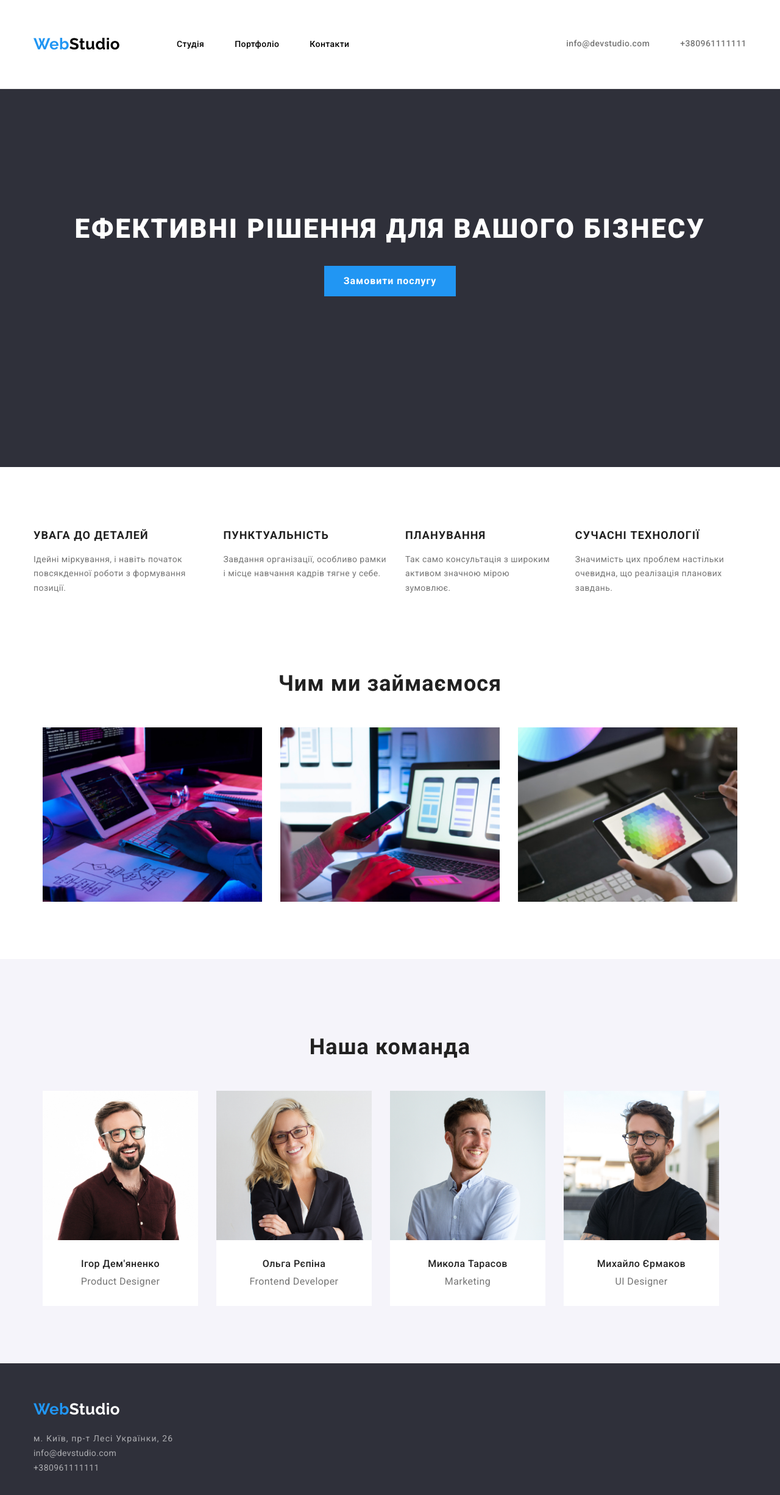
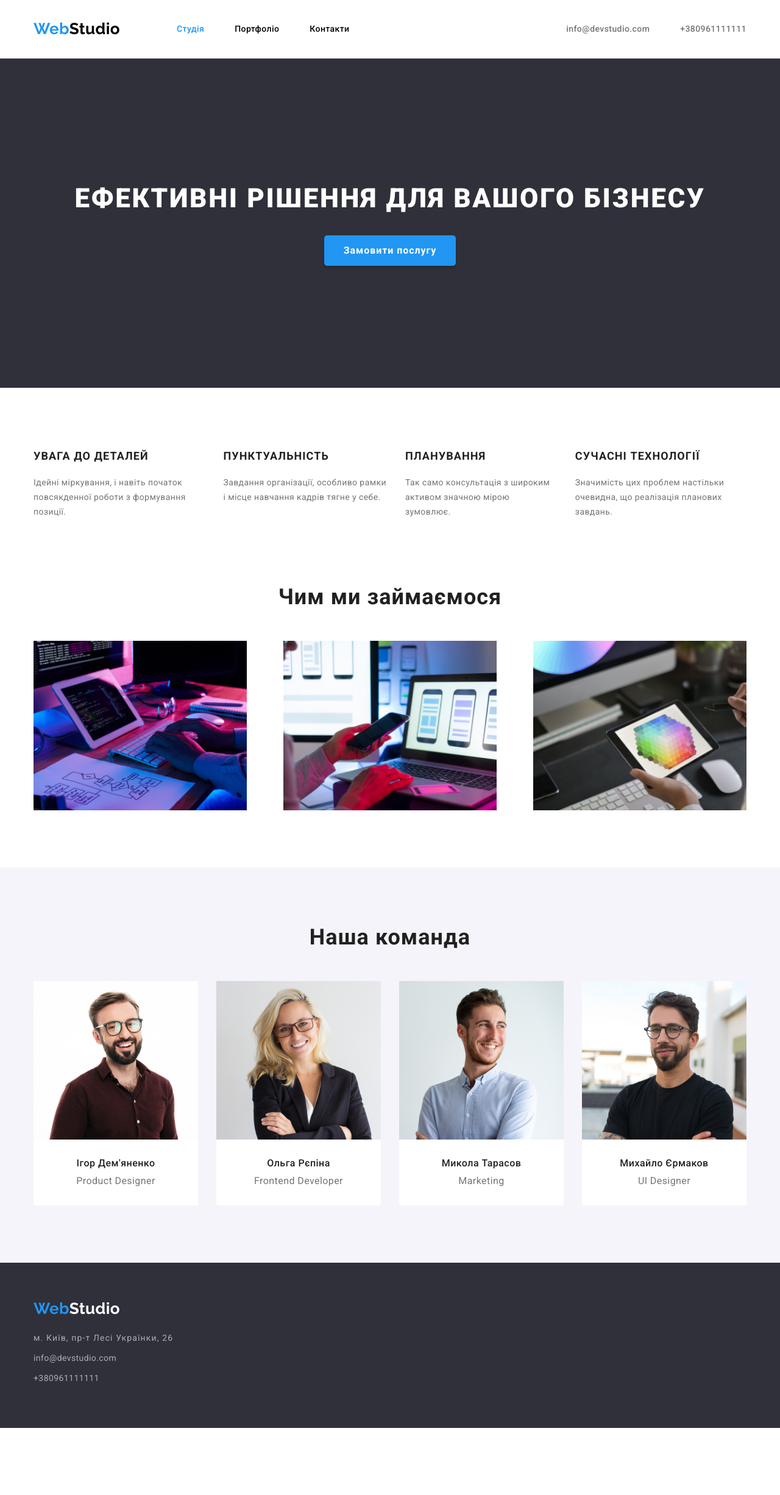
Before and after one commit to NataliaSova/goit-markup-hw-03, a plain HTML site: page index.html in a window 1280 px wide. Shown: the whole page at 61% size. After the commit the page ends 2342 px from the top, so only its background shows below. Drawn offline with nearby package versions, Linux system fonts and the light colour scheme.

Commit message:
4 спроба))

```diff
--- a/css/styles.css
+++ b/css/styles.css
@@ -8,6 +8,10 @@
     --window-color:#2F303A;
     --email-color:rgba(255, 255, 255, 0.6);
     --border-color:#EEEEEE;
+    --button-shadow-color:rgba(0, 0, 0, 0.15);
+    /*--shadow-comanda-color:*/
+    --button-activation-color:#188CE8;
+
 }
 
 /* основной цвет текста #757575  серый */
@@ -18,6 +22,7 @@
 /* вторичній цвет фона #F5F4FA  еле серый*/
 /* цвет окна #2F303A асфальт*/
 /* цвет имейла и телефона rgba(255, 255, 255, 0.6)*/
+/* цвет тени кнопки rgba(0, 0, 0, 0.15) */
 
 
 
@@ -52,8 +57,15 @@ ul{
     line-height: 1.19;
 
 }
+.logo-header{
+    padding-top: 32px;
+    padding-bottom: 32px;
+}
 .studo-logo{
     color:var(--title-text-color);
+}
+.site-nav .current{
+    color: var(--accent-color);
 }
 
 .studia{
@@ -78,8 +90,6 @@ ul{
     line-height:1.2;
     text-decoration: none;
     display: flex;
-    padding-top: 32px;
-    padding-bottom: 32px;
 
 }
 .list{
@@ -160,22 +170,23 @@ ul{
     padding: 10px 32px;
     border:none;
     margin-top: 30px;
+    border-radius: 5px;
+    box-shadow: 0px 4px 4px var(--button-shadow-color);
 }
 .button:hover,
 .button:focus{
-    color: var(--title-text-color)
+    background-color: var(--button-activation-color);
 }
 .hero {
     background-color: var(--window-color);
     text-align: center;
     padding-top: 200px;
-    padding-bottom: 280px;
+    padding-bottom: 200px;
 
 }
 .comanda-title-ul{
     display: flex;
-    padding-right:15px;
-    padding-left:15px;
+    gap: 30px;
 
 }
 .comanda-title-img{
@@ -246,7 +257,7 @@ ul{
     font-weight: 700;
     line-height: 2;
     letter-spacing: 0.06em;
-    margin-top: auto;
+
 }
 .portfolio-examples{
     display: flex;
@@ -256,20 +267,20 @@ ul{
 
 }
 .section-portfolio{
-    margin-top: 94px;
-    margin-bottom: 94px;;
+    padding-top: 94px;
+    padding-bottom: 94px;;
 }
 
 .container-portfolio{
     display: flex;
     margin-bottom: 50px;
     justify-content: center;
-    padding-left: 300px;
-    padding-right: 300px;
+
 
 }
 .portfolio-li{
     margin-right: 8px;
+    border-radius: 4px;
 
 }
 .container-portfolio .portfolio-li:last-child{
@@ -303,8 +314,7 @@ h3{
     margin-bottom: 10px;
 }
 .features-title{
-    margin-bottom: auto;
-    margin-top: auto;
+
     display: flex;
 }
 .title-inform{
@@ -312,7 +322,8 @@ h3{
     color:var(--primary-text-color);
     line-height:1.87;
     margin-top: 4px;
-    margin-bottom: 20px;
+    margin-bottom: 0px;
+
 }
 img{
     display: block;
@@ -328,10 +339,11 @@ img{
     line-height: 1.16;
     letter-spacing: 0.03em;
     margin-bottom: 50px;
+    margin-top: 0px;
 
 }
 .container-img{
-    margin-bottom:94px;
+    padding-bottom:94px;
 
 }
 .comanda-title-people{
@@ -350,18 +362,18 @@ img{
     width: 270px;
     background-color: var(--main-background-color);
     text-align: center;
-    margin-right: 30px;
+    border-bottom-left-radius: 4px;
+    border-bottom-right-radius: 4px;
+    box-shadow: 0px 1px 3px 1px var(--shadow-comanda-color);
+
 
 }
 .comanda-employee-ul{
     display: flex;
-    padding-left:15px;
-    padding-right:15px;
+    gap: 30px;
 
 }
-.comanda-employee:nth-child(4n){
-    margin-right: 30px;
-}
+
 .work-inform{
     color: var(--primary-text-color);
     font-size: 16px;
@@ -380,13 +392,13 @@ img{
 .web-footer{
     color: var(--main-background-color)
 }
-.container-futer{
 
+.futer-ul{
+    margin-top: 20px;
 }
-.futer-ul{
 
-    margin-bottom: 60px;
-    margin-top: 20px;
+.futer-li{
+    margin-bottom: 9px;
 }
 .adress{
   font-style: normal;
@@ -396,19 +408,19 @@ img{
   line-height: 1.7;
   text-decoration: none;
   letter-spacing: 0.03cm;
+
 }
 
 .adress-footer{
     margin-top:20px;
-    margin-bottom:60px;
     font-style: normal;
+
 }
 .mail{
     color:var(--email-color);
     font-size: 14px;
     text-decoration: none;
-    margin-top:9px;
-    margin-bottom:9px;
+
 }
 .phone{
    color:var(--email-color);
--- a/index.html
+++ b/index.html
@@ -4,21 +4,21 @@
     <meta charset="UTF-8">
     <meta http-equiv="X-UA-Compatible" content="IE=edge">
     <meta name="viewport" content="width=device-width, initial-scale=1.0">
-    <title>WebStudio</title>
     <link rel="preconnect" href="https://fonts.googleapis.com">
     <link rel="preconnect" href="https://fonts.gstatic.com" crossorigin>
     <link href="https://fonts.googleapis.com/css2?family=Raleway:wght@700&family=Roboto:wght@400;500;700;900&display=swap" rel="stylesheet">
+    <title>WebStudio</title>
     <link rel="stylesheet" href="node_modules/modern-normalize/modern-normalize.css">
     <link rel="stylesheet" href="./css/styles.css"/>
 </head>
 <body>
     <header class="page-header">
         <nav class="container main-nav">
-            <a href="/index.html" class="logo">Web<span class="studo-logo">Studio</span>
+            <a href="/index.html" class="logo logo-header">Web<span class="studo-logo">Studio</span>
             </a>
 
            <ul class="site-nav list">
-               <li class="site-nav-li"><a href="" class="site-nav current">Студія</a></li>
+               <li class="site-nav-li "><a href="" class="site-nav current ">Студія</a></li>
                <li class="site-nav-li"><a href="./portfilio.html" class="site-nav">Портфоліо</a> </li>
                <li class="site-nav-li"><a href="" class="site-nav">Контакти</a></li>
 
@@ -64,8 +64,8 @@
     </section>
 
 
-         <section>
-            <div class="container container-img">
+         <section class="container-img">
+            <div class="container" >
              <h2 class="comanda-title">Чим ми займаємося</h2>
              <ul class="comanda-title-ul">
                 <li class="comanda-title-img"><img src="./imege/img.jpg" alt="table" width="370"></li>
@@ -110,9 +110,9 @@
         <a href="./index.html" class="logo logo-futer">Web<span class="web-footer">Studio</span></a>
         <address class="adress-footer">
             <ul class="futer-ul">
-                <li><a class="adress" href="посиланняgooglemap" target="_blank" rel="noopenernoreferrer">м. Київ, пр-т Лесі Українки, 26</a></li>
-                <li><a class="mail" href="mailto:info@devstudio.com">info@devstudio.com</a></li>
-                <li><a class="phone" href="tel:+380961111111">+380961111111</a></li>
+                <li class="futer-li"><a class="adress" href="посиланняgooglemap" target="_blank" rel="noopenernoreferrer">м. Київ, пр-т Лесі Українки, 26</a></li>
+                <li class="futer-li"><a class="mail" href="mailto:info@devstudio.com">info@devstudio.com</a></li>
+                <li class="futer-li"><a class="phone" href="tel:+380961111111">+380961111111</a></li>
             </ul>
 
         </address>
```
Also changed, not shown: portfilio.html (+4 -4 lines).
